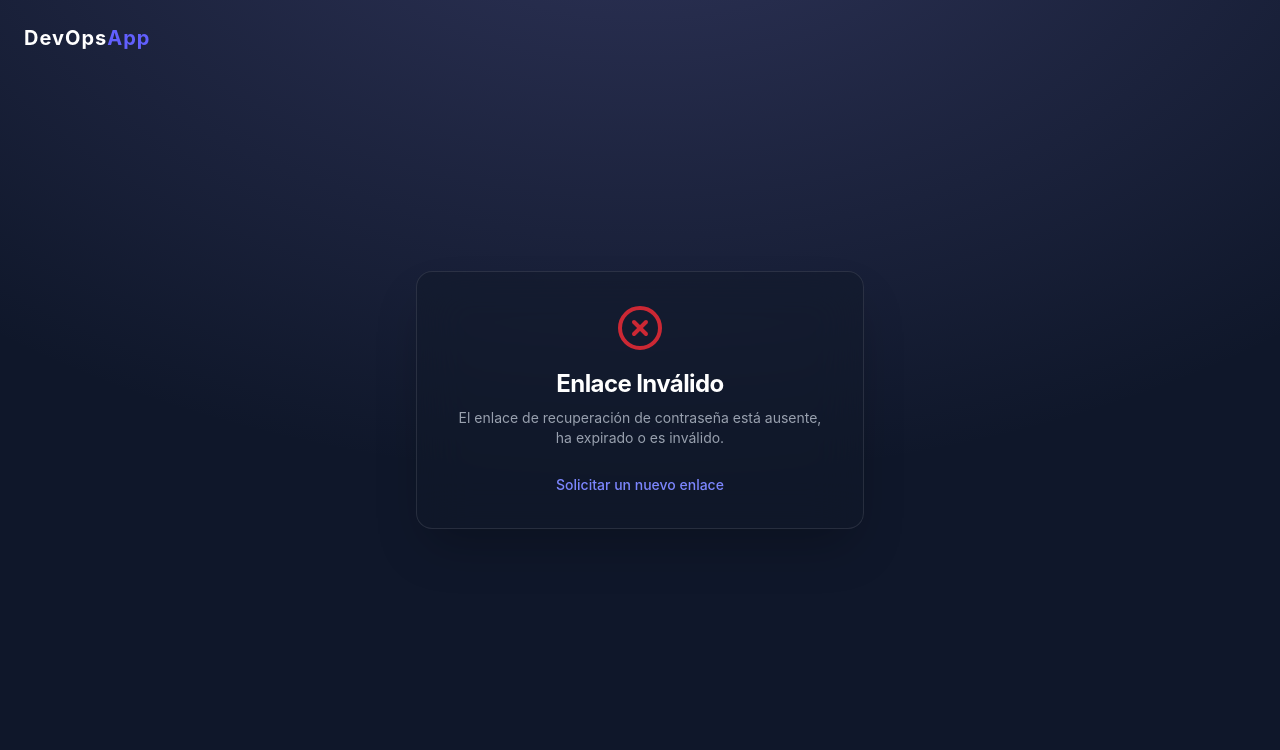
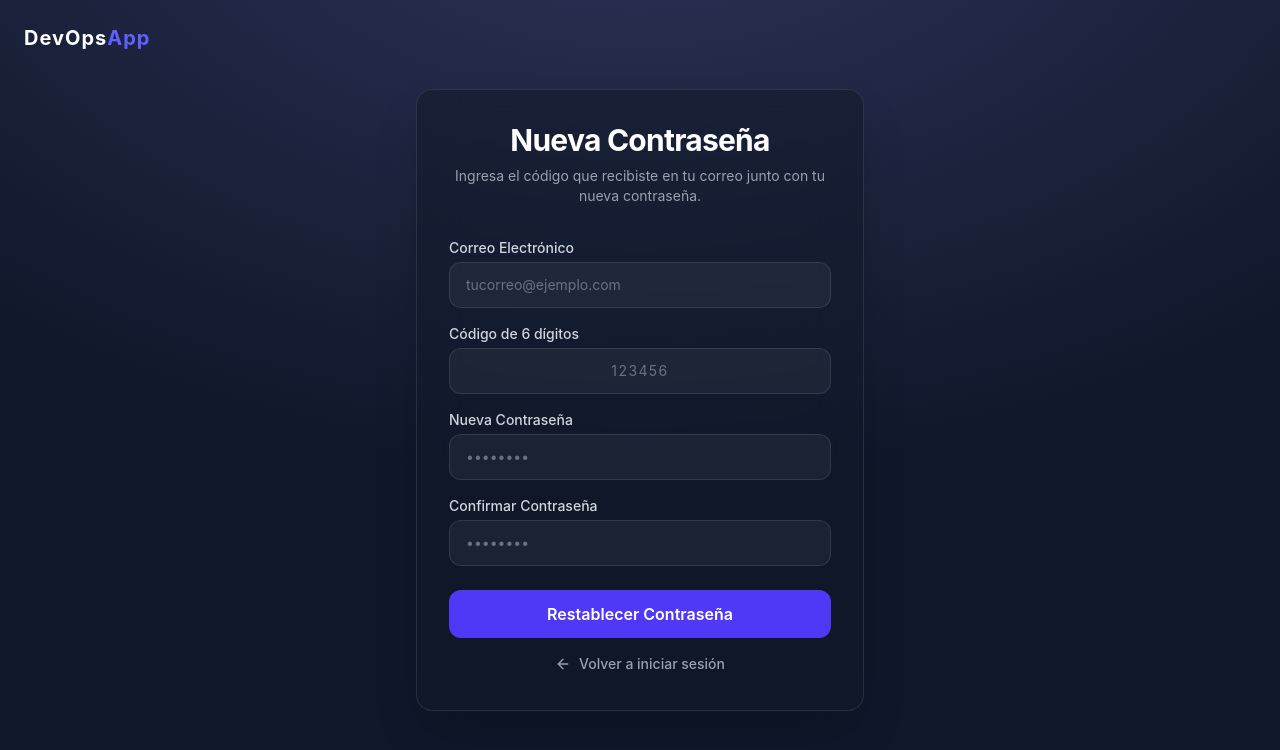
Before and after one commit to SeumaRayo/devops-test-front, a React (Vite) app: page /reset-password in a window 1280 px wide. Shown: the top 750 px of the page. Built offline with nearby package versions, Linux system fonts and the light colour scheme; no server answers.

Commit message:
fix(auth): adapt frontend DTOs and pages to match backend expected payload

```diff
--- a/src/features/auth/pages/ForgotPasswordPage.tsx
+++ b/src/features/auth/pages/ForgotPasswordPage.tsx
@@ -48,10 +48,10 @@ export const ForgotPasswordPage: React.FC = () => {
         <div className="animate-in fade-in rounded-xl border border-emerald-500/20 bg-emerald-500/10 p-6 text-center text-emerald-400">
           <MailCheck className="mx-auto mb-3 h-10 w-10 opacity-80" />
           <h3 className="mb-2 text-lg font-medium text-emerald-300">¡Revisa tu bandeja!</h3>
-          <p className="text-sm">Si el correo está registrado, recibirás un enlace de recuperación.</p>
+          <p className="text-sm">Si el correo está registrado, recibirás un código de verificación de 6 dígitos.</p>
           <div className="mt-6">
-            <Link to="/login" className="text-sm font-medium text-indigo-400 hover:text-indigo-300 transition-colors">
-              Volver a iniciar sesión
+            <Link to="/reset-password" className="text-sm font-medium text-indigo-400 hover:text-indigo-300 transition-colors">
+              Ya tengo mi código, restablecer contraseña
             </Link>
           </div>
         </div>
--- a/src/features/auth/pages/ResetPasswordPage.tsx
+++ b/src/features/auth/pages/ResetPasswordPage.tsx
@@ -3,15 +3,12 @@ import { useForm } from 'react-hook-form';
 import { zodResolver } from '@hookform/resolvers/zod';
 import { resetPasswordSchema, ResetPasswordFormValues } from '../validations/passwordReset.schema';
 import { useResetPassword } from '../api/passwordReset.queries';
-import { Link, useNavigate, useSearchParams } from 'react-router-dom';
+import { Link, useNavigate } from 'react-router-dom';
 import { isAxiosError } from 'axios';
-import { Loader2, ArrowLeft, KeyRound, XCircle } from 'lucide-react';
+import { Loader2, ArrowLeft, KeyRound } from 'lucide-react';
 
 export const ResetPasswordPage: React.FC = () => {
-  const [searchParams] = useSearchParams();
-  const token = searchParams.get('token');
   const navigate = useNavigate();
-
   const { mutate, isPending, isSuccess, error } = useResetPassword();
 
   const {
@@ -21,15 +18,15 @@ export const ResetPasswordPage: React.FC = () => {
   } = useForm<ResetPasswordFormValues>({
     resolver: zodResolver(resetPasswordSchema),
     defaultValues: {
-      passwordNueva: '',
-      confirmarPassword: '',
+      email: '',
+      code: '',
+      newPassword: '',
+      confirmPassword: '',
     },
   });
 
   const onSubmit = (data: ResetPasswordFormValues) => {
-    if (token) {
-      mutate({ token, passwordNueva: data.passwordNueva });
-    }
+    mutate(data);
   };
 
   useEffect(() => {
@@ -41,33 +38,9 @@ export const ResetPasswordPage: React.FC = () => {
     }
   }, [isSuccess, navigate]);
 
-  if (!token) {
-    return (
-      <div className="min-h-screen bg-[#0f172a] bg-[radial-gradient(ellipse_80%_80%_at_50%_-20%,rgba(120,119,198,0.3),rgba(255,255,255,0))] flex flex-col justify-center items-center p-4">
-        <div className="absolute top-0 w-full p-6 flex justify-between items-center">
-          <div className="text-white font-bold text-xl tracking-wider">DevOps<span className="text-indigo-500">App</span></div>
-        </div>
-        <div className="w-full max-w-md space-y-8 rounded-2xl border border-white/10 bg-gray-900/50 p-8 backdrop-blur-xl shadow-2xl">
-        <div className="text-center">
-          <XCircle className="mx-auto mb-4 h-12 w-12 text-red-500 opacity-80" />
-          <h2 className="text-2xl font-bold tracking-tight text-white">Enlace Inválido</h2>
-          <p className="mt-2 text-sm text-gray-400">
-            El enlace de recuperación de contraseña está ausente, ha expirado o es inválido.
-          </p>
-          <div className="mt-6">
-            <Link to="/forgot-password" className="text-sm font-medium text-indigo-400 hover:text-indigo-300 transition-colors">
-              Solicitar un nuevo enlace
-            </Link>
-          </div>
-        </div>
-      </div>
-    </div>
-    );
-  }
-
   const backendError = error
     ? isAxiosError(error)
-      ? error.response?.data?.message || 'Error al restablecer la contraseña'
+      ? (error.response?.data as { message?: string })?.message || 'Error al restablecer la contraseña'
       : 'Error inesperado al procesar la solicitud'
     : null;
 
@@ -80,7 +53,7 @@ export const ResetPasswordPage: React.FC = () => {
       <div className="text-center">
         <h2 className="text-3xl font-bold tracking-tight text-white">Nueva Contraseña</h2>
         <p className="mt-2 text-sm text-gray-400">
-          Ingresa y confirma tu nueva contraseña.
+          Ingresa el código que recibiste en tu correo junto con tu nueva contraseña.
         </p>
       </div>
 
@@ -91,7 +64,7 @@ export const ResetPasswordPage: React.FC = () => {
           <p className="text-sm">Redirigiendo al inicio de sesión...</p>
         </div>
       ) : (
-        <form onSubmit={handleSubmit(onSubmit)} className="space-y-6">
+        <form onSubmit={handleSubmit(onSubmit)} className="space-y-4">
           {backendError && (
             <div className="rounded-xl border border-red-500/20 bg-red-500/10 p-3 text-sm text-red-400">
               <strong>Atención:</strong> {backendError}
@@ -99,42 +72,77 @@ export const ResetPasswordPage: React.FC = () => {
           )}
 
           <div>
-            <label htmlFor="passwordNueva" className="block text-sm font-medium text-gray-300 mb-1">
-              Nueva Contraseña
+            <label htmlFor="email" className="block text-sm font-medium text-gray-300 mb-1">
+              Correo Electrónico
             </label>
             <input
-              id="passwordNueva"
-              type="password"
-              placeholder="••••••••"
-              {...register('passwordNueva')}
+              id="email"
+              type="email"
+              placeholder="tucorreo@ejemplo.com"
+              {...register('email')}
               className="w-full rounded-xl border border-white/10 bg-white/5 px-4 py-3 text-sm text-white placeholder-gray-500 outline-none transition focus:border-indigo-500/60 focus:bg-white/[0.07]"
-              aria-label="Nueva contraseña"
+              aria-label="Correo electrónico"
             />
-            {errors.passwordNueva && (
-              <p className="mt-1 text-xs text-red-400">{errors.passwordNueva.message}</p>
+            {errors.email && (
+              <p className="mt-1 text-xs text-red-400">{errors.email.message}</p>
             )}
           </div>
 
           <div>
-            <label htmlFor="confirmarPassword" className="block text-sm font-medium text-gray-300 mb-1">
+            <label htmlFor="code" className="block text-sm font-medium text-gray-300 mb-1">
+              Código de 6 dígitos
+            </label>
+            <input
+              id="code"
+              type="text"
+              placeholder="123456"
+              maxLength={6}
+              {...register('code')}
+              className="w-full rounded-xl border border-white/10 bg-white/5 px-4 py-3 text-sm text-white placeholder-gray-500 outline-none transition focus:border-indigo-500/60 focus:bg-white/[0.07] tracking-widest text-center"
+              aria-label="Código de verificación"
+            />
+            {errors.code && (
+              <p className="mt-1 text-xs text-red-400">{errors.code.message}</p>
+            )}
+          </div>
+
+          <div>
+            <label htmlFor="newPassword" className="block text-sm font-medium text-gray-300 mb-1">
+              Nueva Contraseña
+            </label>
+            <input
+              id="newPassword"
+              type="password"
+              placeholder="••••••••"
+              {...register('newPassword')}
+              className="w-full rounded-xl border border-white/10 bg-white/5 px-4 py-3 text-sm text-white placeholder-gray-500 outline-none transition focus:border-indigo-500/60 focus:bg-white/[0.07]"
+              aria-label="Nueva contraseña"
+            />
+            {errors.newPassword && (
+              <p className="mt-1 text-xs text-red-400">{errors.newPassword.message}</p>
+            )}
+          </div>
+
+          <div>
+            <label htmlFor="confirmPassword" className="block text-sm font-medium text-gray-300 mb-1">
               Confirmar Contraseña
             </label>
             <input
-              id="confirmarPassword"
+              id="confirmPassword"
               type="password"
               placeholder="••••••••"
-              {...register('confirmarPassword')}
+              {...register('confirmPassword')}
               className="w-full rounded-xl border border-white/10 bg-white/5 px-4 py-3 text-sm text-white placeholder-gray-500 outline-none transition focus:border-indigo-500/60 focus:bg-white/[0.07]"
               aria-label="Confirmar contraseña"
             />
-            {errors.confirmarPassword && (
-              <p className="mt-1 text-xs text-red-400">{errors.confirmarPassword.message}</p>
+            {errors.confirmPassword && (
+              <p className="mt-1 text-xs text-red-400">{errors.confirmPassword.message}</p>
             )}
           </div>
 
           <button
             type="submit"
-            className="w-full flex justify-center items-center py-3 px-4 rounded-xl font-semibold text-white bg-indigo-600 hover:bg-indigo-500 transition-colors disabled:opacity-50 disabled:cursor-not-allowed"
+            className="w-full flex justify-center items-center py-3 px-4 rounded-xl font-semibold text-white bg-indigo-600 hover:bg-indigo-500 transition-colors disabled:opacity-50 disabled:cursor-not-allowed mt-6"
             disabled={isPending}
           >
             {isPending ? (
--- a/src/features/auth/services/auth.service.ts
+++ b/src/features/auth/services/auth.service.ts
@@ -19,7 +19,7 @@ export const authService = {
   },
 
   requestPasswordReset: async (email: string): Promise<PasswordResetResponse> => {
-    const response = await axiosInstance.post<PasswordResetResponse>(API_ENDPOINTS.AUTH.FORGOT_PASSWORD, { correoAcceso: email });
+    const response = await axiosInstance.post<PasswordResetResponse>(API_ENDPOINTS.AUTH.FORGOT_PASSWORD, { email });
     return response.data;
   },
 
--- a/src/features/auth/types/passwordReset.types.ts
+++ b/src/features/auth/types/passwordReset.types.ts
@@ -3,8 +3,10 @@ export interface ForgotPasswordRequest {
 }
 
 export interface ResetPasswordRequest {
-  token: string;
-  passwordNueva: string;
+  email: string;
+  code: string;
+  newPassword: string;
+  confirmPassword: string;
 }
 
 export interface PasswordResetResponse {
--- a/src/features/auth/validations/passwordReset.schema.ts
+++ b/src/features/auth/validations/passwordReset.schema.ts
@@ -5,11 +5,13 @@ export const forgotPasswordSchema = z.object({
 });
 
 export const resetPasswordSchema = z.object({
-  passwordNueva: z.string().min(8, 'La contraseña debe tener al menos 8 caracteres'),
-  confirmarPassword: z.string().min(1, 'Debe confirmar su contraseña'),
-}).refine((data) => data.passwordNueva === data.confirmarPassword, {
+  email: z.string().min(1, 'El correo es obligatorio').email('Correo electrónico inválido'),
+  code: z.string().length(6, 'El código debe tener exactamente 6 dígitos').regex(/^\d+$/, 'El código debe contener solo números'),
+  newPassword: z.string().min(8, 'La contraseña debe tener al menos 8 caracteres'),
+  confirmPassword: z.string().min(1, 'La confirmación es obligatoria'),
+}).refine((data) => data.newPassword === data.confirmPassword, {
   message: 'Las contraseñas no coinciden',
-  path: ['confirmarPassword'],
+  path: ['confirmPassword'],
 });
 
 export type ForgotPasswordFormValues = z.infer<typeof forgotPasswordSchema>;
```
